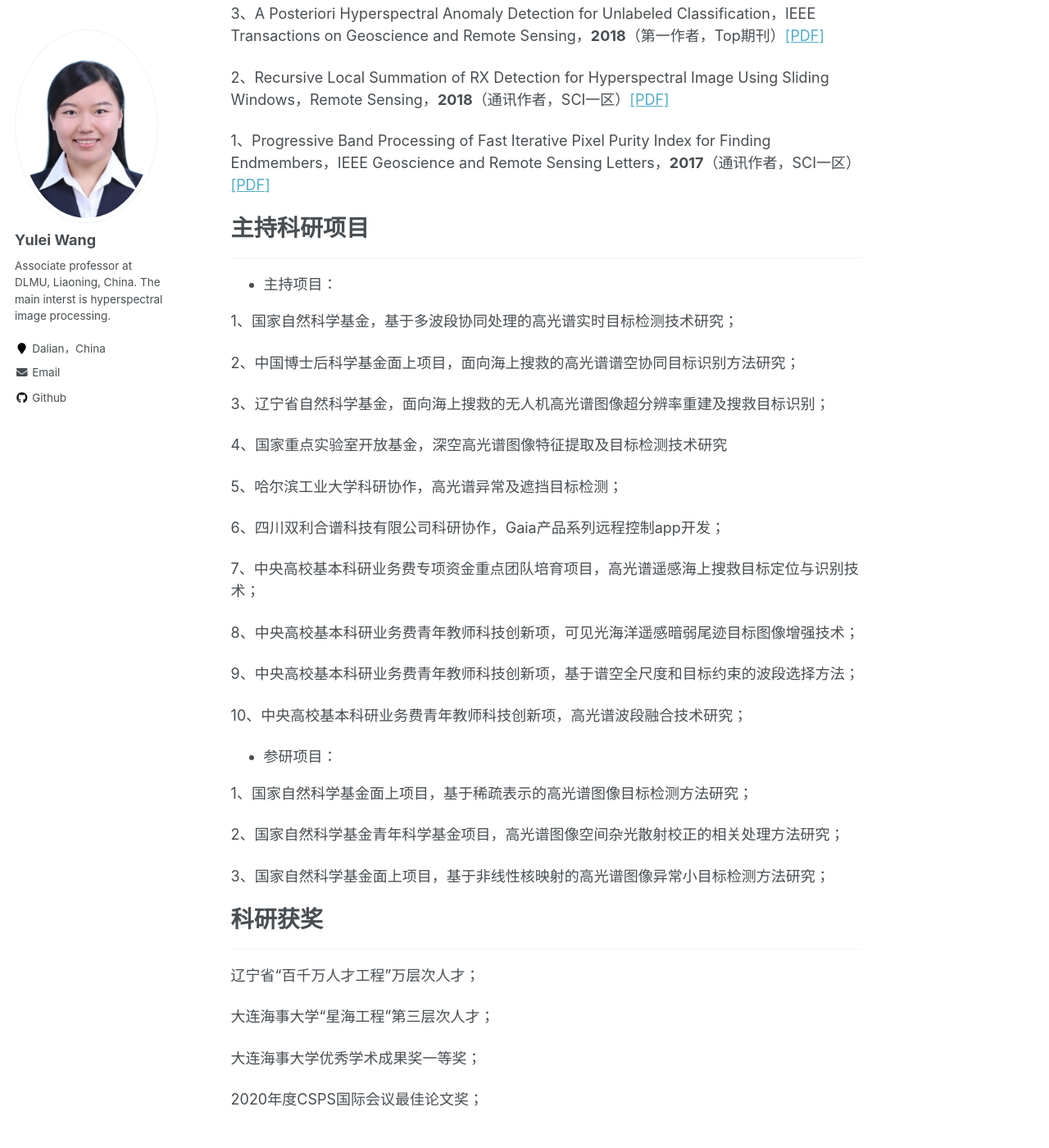
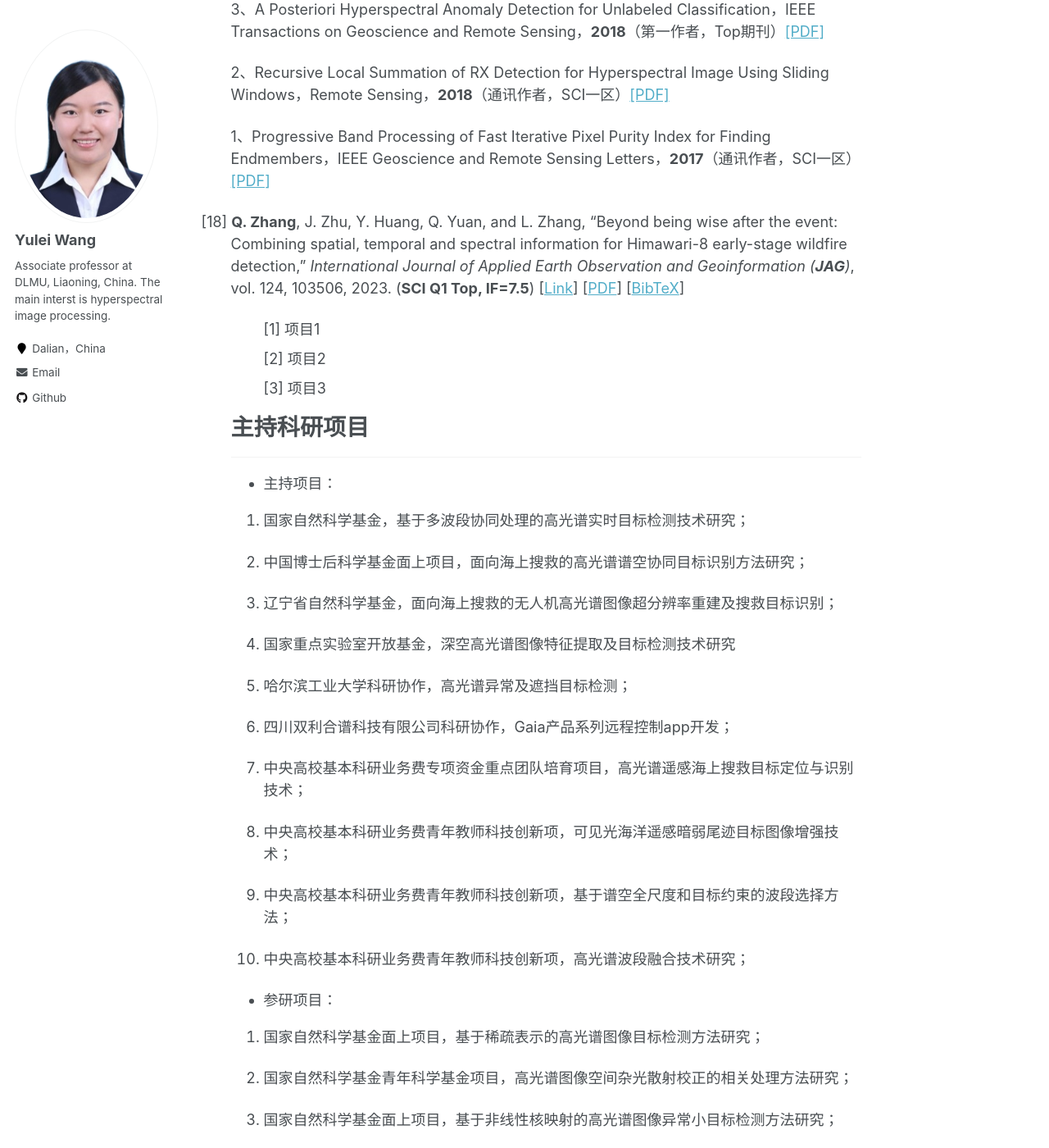
Before and after one commit to YuleiWang1/YuleiWang1.github.io, a Jekyll site: the page built from _pages/about.md, in a window 1280 px wide and 1400 px high, scrolled down 1770 px. Shown: the whole window at 82% size. Built offline with Jekyll 4.4.1, drawn with Linux system fonts in a browser that asks for light colours; some of the changed text lies outside the part shown.

Commit message:
upload about.md

```diff
--- a/_pages/about.md
+++ b/_pages/about.md
@@ -24,7 +24,7 @@ redirect_from:
 
 在国内外学术刊物及会议发表论文50余篇，其中SCI检索20余篇，EI检索30余篇。申请发明专利20余项，授权10项，转化2项。
 
-14、Self-Supervised Spectral-Level Contrastive Learning for Hyperspectral Target Detection，IEEE Transactions on Geoscience and Remote Sensing，**2023**（第一作者，Top期刊）[[PDF]](../files/Self-Supervised_Spectral-Level_Contrastive_Learning_for_Hyperspectral_Target_Detection.pdf)
+14. Self-Supervised Spectral-Level Contrastive Learning for Hyperspectral Target Detection，IEEE Transactions on Geoscience and Remote Sensing，**2023**（第一作者，Top期刊）[[PDF]](../files/Self-Supervised_Spectral-Level_Contrastive_Learning_for_Hyperspectral_Target_Detection.pdf)
 
 13、Meta-Learning Based Hyperspectral Target Detection Using Siamese Network，IEEE Transactions on Geoscience and Remote Sensing，**2022**（第一作者，Top期刊） [[PDF]](../files/Meta-Learning_Based_Hyperspectral_Target_Detection_Using_Siamese_Network.pdf) [[Code]](https://github.com/YuleiWang1/MLSN)
 
@@ -53,6 +53,28 @@ redirect_from:
 1、Progressive Band Processing of Fast Iterative Pixel Purity Index for Finding Endmembers，IEEE Geoscience and Remote Sensing Letters，**2017**（通讯作者，SCI一区）[[PDF]](../files/Progressive_Band_Processing_of_Fast_Iterative_Pixel_Purity_Index_for_Finding_Endmembers.pdf)
 
 
+
+<p style="text-indent: -2rem;margin-left: 0rem;">
+<span>[18] <b>Q. Zhang</b>, J. Zhu, Y. Huang, Q. Yuan, and L. Zhang,
+“Beyond being wise after the event: Combining spatial, temporal and spectral information for Himawari-8 early-stage wildfire detection,”
+<i>International Journal of Applied Earth Observation and Geoinformation (<b>JAG</b>)</i>,
+vol. 124, 103506, 2023.
+(<b>SCI Q1 Top, IF=7.5</b>)
+[<a href= "https://www.sciencedirect.com/science/article/pii/S1569843223003308" target="_blank">Link</a>]
+[<a href= "./Files/JAG_2023_STSRNN.pdf" target="_blank">PDF</a>]
+[<a href="./Files/BibTeX.html#zhang2023_STSRNN" target="_blank">BibTeX</a>]
+</span>
+</p>
+
+
+
+<ol style="list-style: none;">
+  <li>[1] 项目1</li>
+  <li>[2] 项目2</li>
+  <li>[3] 项目3</li>
+</ol>
+
+
 主持科研项目
 ======
 
@@ -60,34 +82,34 @@ redirect_from:
 
 * 主持项目：
 
-1、国家自然科学基金，基于多波段协同处理的高光谱实时目标检测技术研究；
+1. 国家自然科学基金，基于多波段协同处理的高光谱实时目标检测技术研究；
 
-2、中国博士后科学基金面上项目，面向海上搜救的高光谱谱空协同目标识别方法研究；
+2. 中国博士后科学基金面上项目，面向海上搜救的高光谱谱空协同目标识别方法研究；
 
-3、辽宁省自然科学基金，面向海上搜救的无人机高光谱图像超分辨率重建及搜救目标识别；
+3. 辽宁省自然科学基金，面向海上搜救的无人机高光谱图像超分辨率重建及搜救目标识别；
 
-4、国家重点实验室开放基金，深空高光谱图像特征提取及目标检测技术研究
+4. 国家重点实验室开放基金，深空高光谱图像特征提取及目标检测技术研究
 
-5、哈尔滨工业大学科研协作，高光谱异常及遮挡目标检测；
+5. 哈尔滨工业大学科研协作，高光谱异常及遮挡目标检测；
 
-6、四川双利合谱科技有限公司科研协作，Gaia产品系列远程控制app开发；
+6. 四川双利合谱科技有限公司科研协作，Gaia产品系列远程控制app开发；
 
-7、中央高校基本科研业务费专项资金重点团队培育项目，高光谱遥感海上搜救目标定位与识别技术；
+7. 中央高校基本科研业务费专项资金重点团队培育项目，高光谱遥感海上搜救目标定位与识别技术；
 
-8、中央高校基本科研业务费青年教师科技创新项，可见光海洋遥感暗弱尾迹目标图像增强技术；
+8. 中央高校基本科研业务费青年教师科技创新项，可见光海洋遥感暗弱尾迹目标图像增强技术；
 
-9、中央高校基本科研业务费青年教师科技创新项，基于谱空全尺度和目标约束的波段选择方法；
+9. 中央高校基本科研业务费青年教师科技创新项，基于谱空全尺度和目标约束的波段选择方法；
 
-10、中央高校基本科研业务费青年教师科技创新项，高光谱波段融合技术研究；
+10. 中央高校基本科研业务费青年教师科技创新项，高光谱波段融合技术研究；
 
 
 * 参研项目：
 
-1、国家自然科学基金面上项目，基于稀疏表示的高光谱图像目标检测方法研究；
+1. 国家自然科学基金面上项目，基于稀疏表示的高光谱图像目标检测方法研究；
 
-2、国家自然科学基金青年科学基金项目，高光谱图像空间杂光散射校正的相关处理方法研究；
+2. 国家自然科学基金青年科学基金项目，高光谱图像空间杂光散射校正的相关处理方法研究；
 
-3、国家自然科学基金面上项目，基于非线性核映射的高光谱图像异常小目标检测方法研究；
+3. 国家自然科学基金面上项目，基于非线性核映射的高光谱图像异常小目标检测方法研究；
 
 
 科研获奖
```
